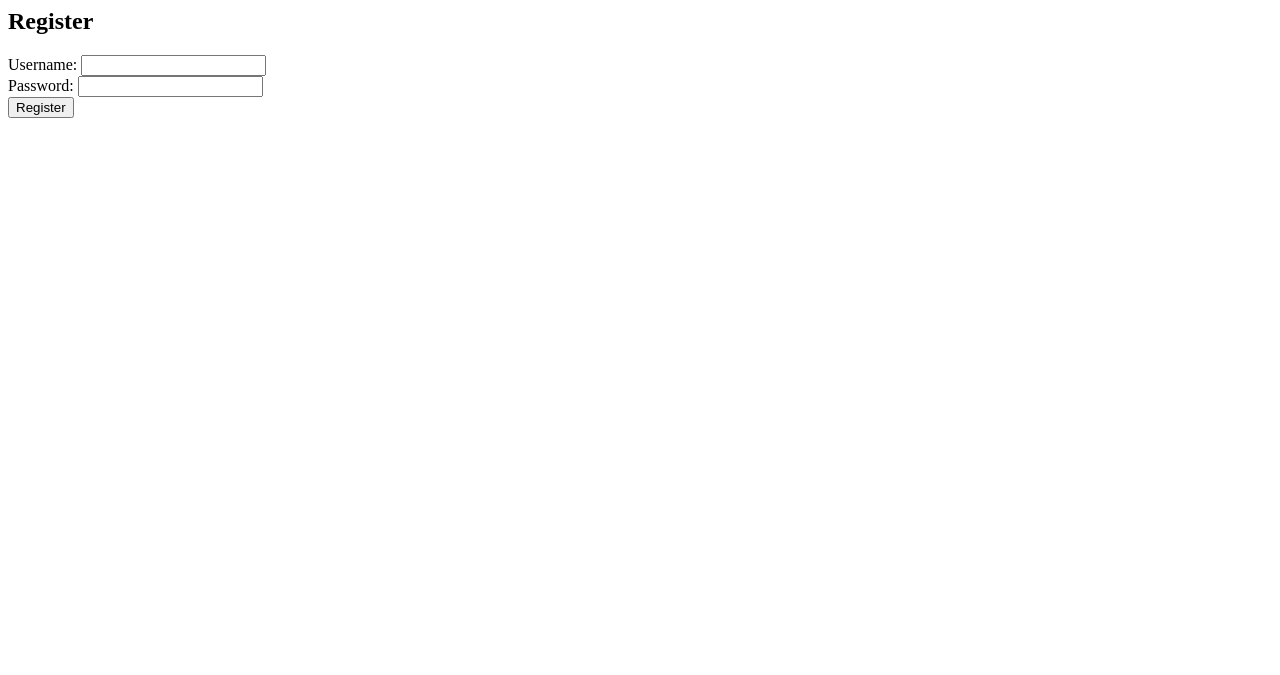
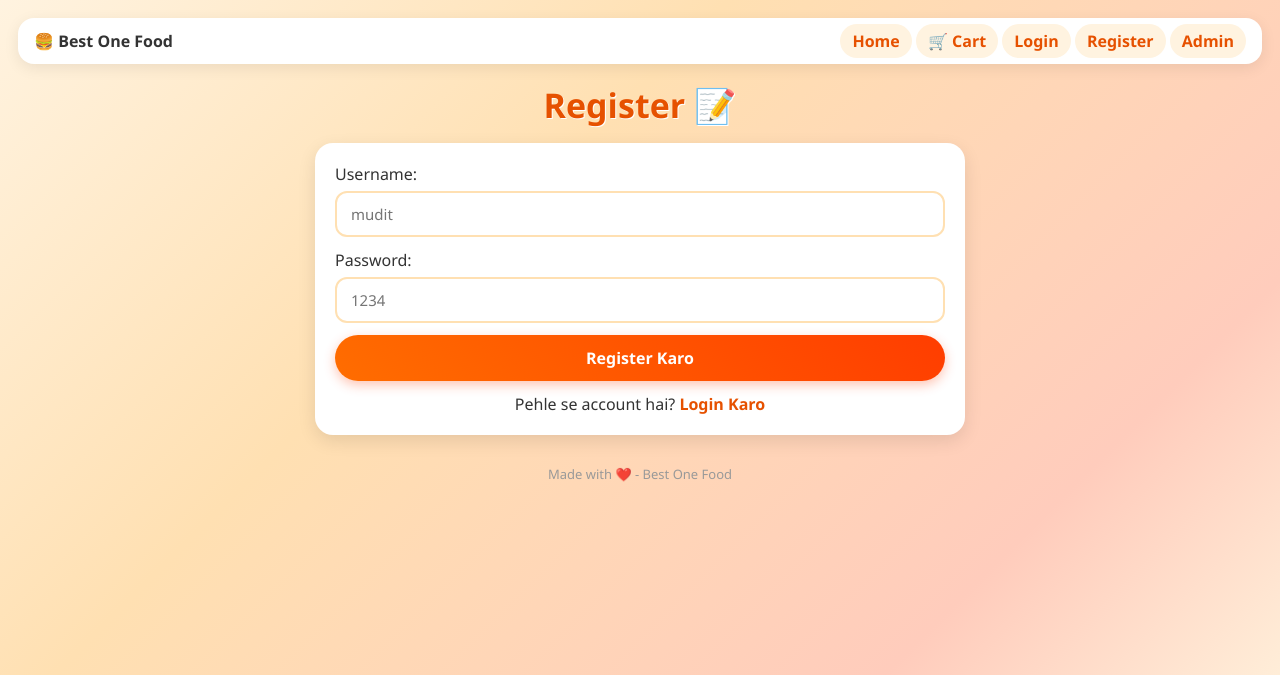
Before and after one commit to NEETESHDHAKED/Food-Order-App, a Flask app: page /register in a window 1280 px wide. Shown: the top 675 px of the page. Run offline with Flask 3, Linux system fonts and the light colour scheme.

Commit message:
Update register.html

```diff
--- a/templates/register.html
+++ b/templates/register.html
@@ -1 +1,13 @@
-<h2>Register</h2><form method="POST">Username: <input name="username" required><br>Password: <input type="password" name="password" required><br><button>Register</button></form>
+{% extends "base.html" %}
+{% block title %}Register{% endblock %}
+{% block content %}
+<h1>Register 📝</h1>
+<div class="box">
+  <form method="POST">
+    Username:<br><input name="username" placeholder="mudit" required>
+    Password:<br><input type="password" name="password" placeholder="1234" required>
+    <button style="width:100%;">Register Karo</button>
+  </form>
+  <p style="text-align:center; margin-top:12px;">Pehle se account hai? <a href="/login">Login Karo</a></p>
+</div>
+{% endblock %}
```
